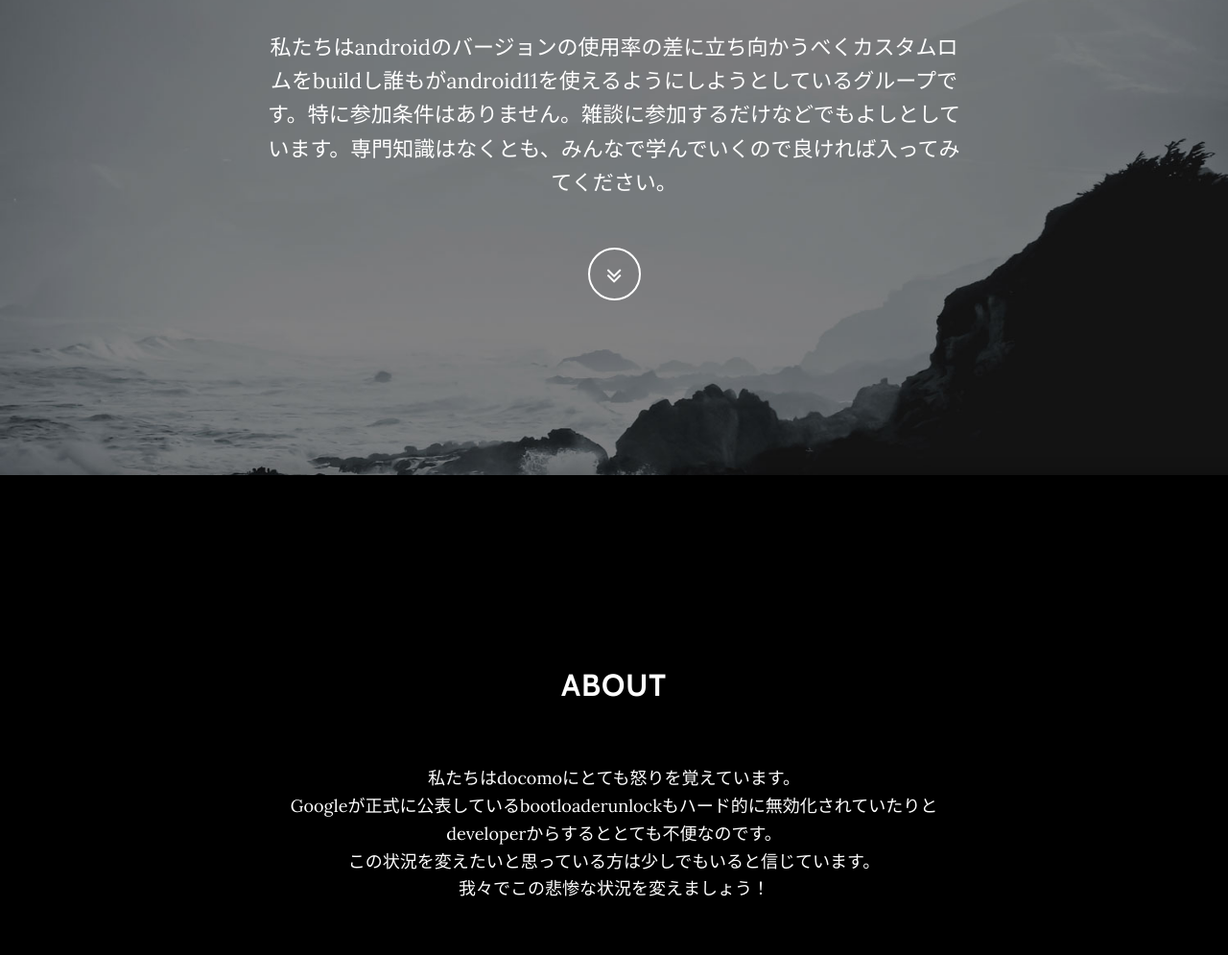
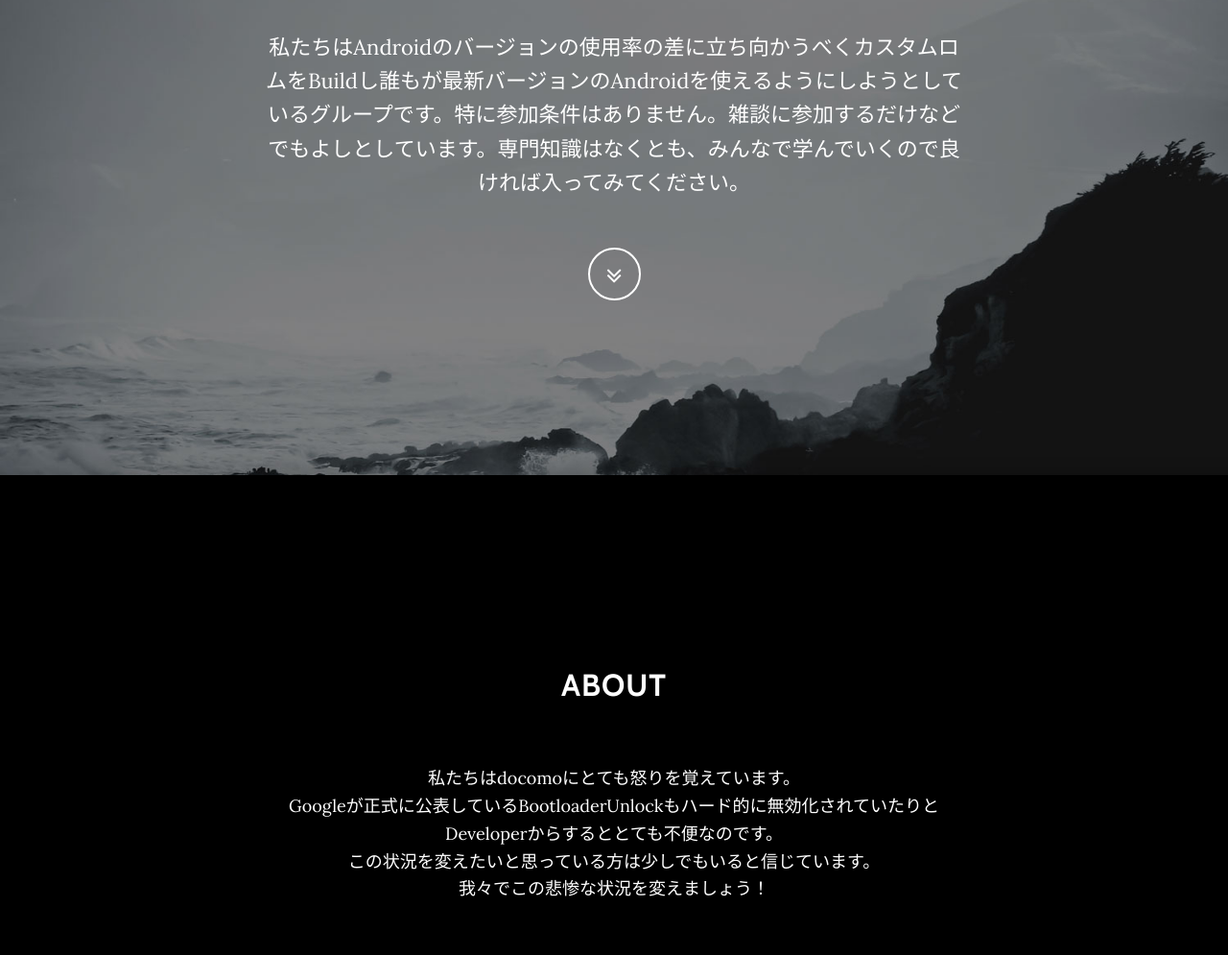
Before and after one commit to toufune/Roider-Offical.github.io, a plain HTML site: page index.html in a window 1280 px wide. Shown: the part 305-1300 px from the top of the page at 96% size. Drawn offline with nearby package versions, Linux system fonts and the light colour scheme.

Commit message:
Update index.html

```diff
--- a/index.html
+++ b/index.html
@@ -4,7 +4,7 @@
 <head>
     <meta charset="utf-8">
     <meta name="viewport" content="width=device-width, initial-scale=1.0, shrink-to-fit=no">
-    <title>Home - Brand</title>
+    <title>Home - Roider</title>
     <link rel="stylesheet" href="assets/bootstrap/css/bootstrap.min.css">
     <link rel="stylesheet" href="https://fonts.googleapis.com/css?family=Lora:400,700,400italic,700italic">
     <link rel="stylesheet" href="https://fonts.googleapis.com/css?family=Cabin:700">
@@ -30,7 +30,7 @@
                 <div class="row">
                     <div class="col-lg-8 mx-auto">
                         <h1 class="brand-heading">Roider</h1>
-                        <p class="intro-text">私たちはandroidのバージョンの使用率の差に立ち向かうべくカスタムロムをbuildし誰もがandroid11を使えるようにしようとしているグループです。特に参加条件はありません。雑談に参加するだけなどでもよしとしています。専門知識はなくとも、みんなで学んでいくので良ければ入ってみてください。</p><a class="btn btn-link btn-circle" role="button" href="#about"><i class="fa fa-angle-double-down animated"></i></a></div>
+                        <p class="intro-text">私たちはAndroidのバージョンの使用率の差に立ち向かうべくカスタムロムをBuildし誰もが最新バージョンのAndroidを使えるようにしようとしているグループです。特に参加条件はありません。雑談に参加するだけなどでもよしとしています。専門知識はなくとも、みんなで学んでいくので良ければ入ってみてください。</p><a class="btn btn-link btn-circle" role="button" href="#about"><i class="fa fa-angle-double-down animated"></i></a></div>
                 </div>
             </div>
         </div>
@@ -40,7 +40,7 @@
             <div class="row">
                 <div class="col-lg-8 mx-auto">
                     <h2>About</h2>
-                    <p><br>私たちはdocomoにとても怒りを覚えています。<br>Googleが正式に公表しているbootloaderunlockもハード的に無効化されていたりと<br>developerからするととても不便なのです。<br>この状況を変えたいと思っている方は少しでもいると信じています。<br>我々でこの悲惨な状況を変えましょう！<br><br></p>
+                    <p><br>私たちはdocomoにとても怒りを覚えています。<br>Googleが正式に公表しているBootloaderUnlockもハード的に無効化されていたりと<br>Developerからするととても不便なのです。<br>この状況を変えたいと思っている方は少しでもいると信じています。<br>我々でこの悲惨な状況を変えましょう！<br><br></p>
                 </div>
             </div>
         </div>
@@ -59,7 +59,7 @@
             <div class="row">
                 <div class="col-lg-8 mx-auto">
                     <h2>Contact us</h2>
-                    <p>gitではソースやwikiなどを書いています。<br>twitterでは更新情報や進捗などをツイートします。<br>フォローしていただけると嬉しいです</p>
+                    <p>GithubではソースやWikiなどを書いています。<br>Twitterでは更新情報や進捗などをツイートします。<br>フォローしていただけると嬉しいです</p>
                     <ul class="list-inline banner-social-buttons">
                         <li class="list-inline-item">&nbsp;</li>
                         <li class="list-inline-item">&nbsp;<a href="https://bit.ly/31ZHSOr" target="_blank" class="btn btn-primary btn-lg btn-default" type="button"><i class="fa fa-twitter fa-fw"></i><span class="network-name">&nbsp;Twitter</span></a></li>
```
